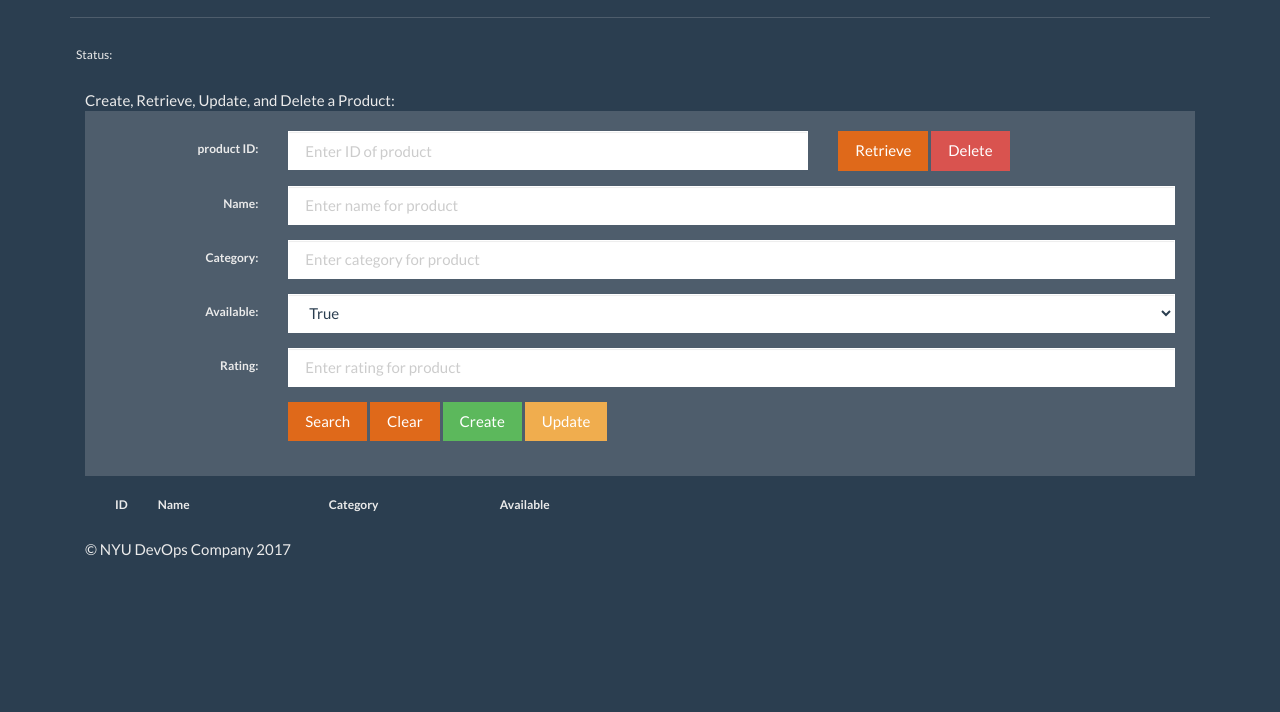
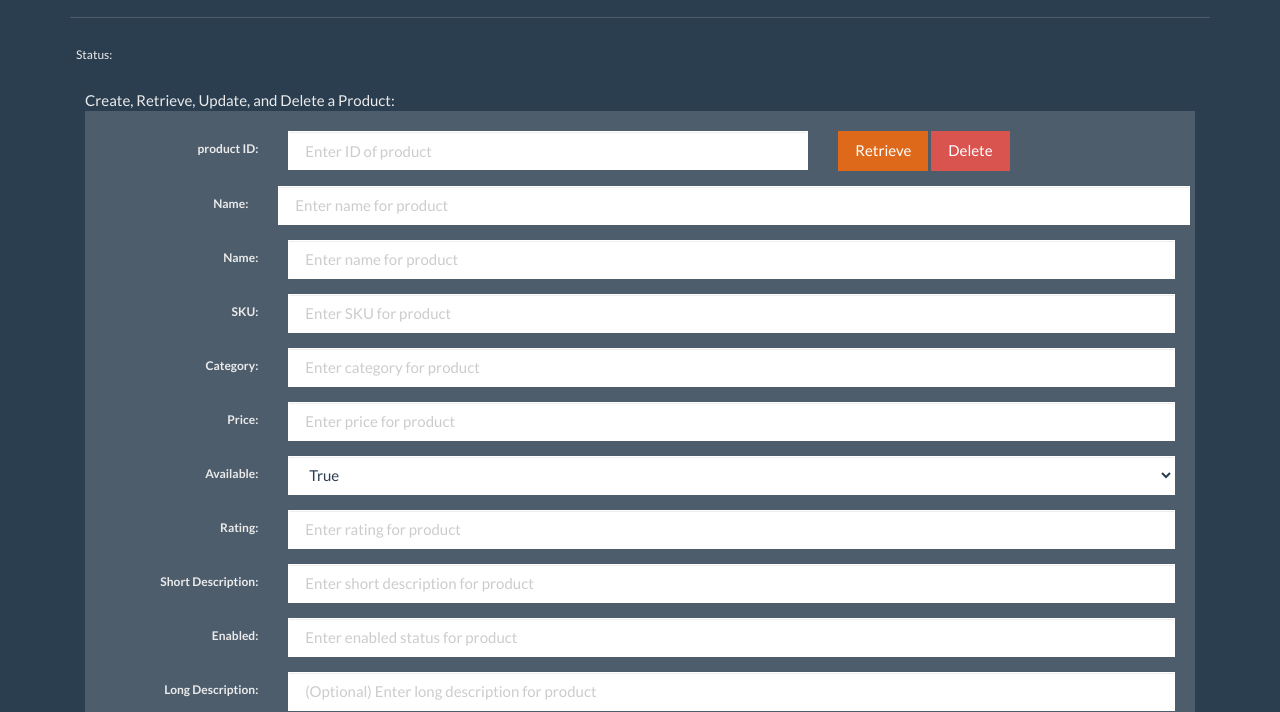
Before and after one commit to DevOps2021-Products/Products, a plain HTML site: page service/static/index.html in a window 1280 px wide. Shown: the part 88-800 px from the top of the page. Drawn offline with Linux system fonts and the light colour scheme; files that its build step writes are made by us from their sources; files whose address does not match are found by name.

Commit message:
service running

```diff
--- a/service/static/index.html
+++ b/service/static/index.html
@@ -40,15 +40,33 @@
 
             <div class="form-horizontal">
               <div class="form-group">
+                  <div class="form-group">
+                <label class="control-label col-sm-2" for="product_name">Name:</label>
+                <div class="col-sm-10">
+                  <input type="text" class="form-control" id="product_name" placeholder="Enter name for product">
+                </div>
+              </div>
                 <label class="control-label col-sm-2" for="product_name">Name:</label>
                 <div class="col-sm-10">
                   <input type="text" class="form-control" id="product_name" placeholder="Enter name for product">
                 </div>
               </div>
               <div class="form-group">
+                <label class="control-label col-sm-2" for="product_sku">SKU:</label>
+                <div class="col-sm-10">
+                  <input type="text" class="form-control" id="product_sku" placeholder="Enter SKU for product">
+                </div>
+              </div>
+              <div class="form-group">
                 <label class="control-label col-sm-2" for="product_category">Category:</label>
                 <div class="col-sm-10">
                   <input type="text" class="form-control" id="product_category" placeholder="Enter category for product">
+                </div>
+              </div>
+              <div class="form-group">
+                <label class="control-label col-sm-2" for="product_price">Price:</label>
+                <div class="col-sm-10">
+                  <input type="text" class="form-control" id="product_price" placeholder="Enter price for product">
                 </div>
               </div>
               <div class="form-group">
@@ -64,6 +82,30 @@
                 <label class="control-label col-sm-2" for="product_rating">Rating:</label>
                 <div class="col-sm-10">
                   <input type="text" class="form-control" id="product_rating" placeholder="Enter rating for product">
+                </div>
+              </div>
+              <div class="form-group">
+                <label class="control-label col-sm-2" for="product_short_description">Short Description:</label>
+                <div class="col-sm-10">
+                  <input type="text" class="form-control" id="product_short_description" placeholder="Enter short description for product">
+                </div>
+              </div>
+              <div class="form-group">
+                <label class="control-label col-sm-2" for="product_enabled">Enabled:</label>
+                <div class="col-sm-10">
+                  <input type="text" class="form-control" id="product_enabled" placeholder="Enter enabled status for product">
+                </div>
+              </div>
+              <div class="form-group">
+                <label class="control-label col-sm-2" for="product_long_description">Long Description:</label>
+                <div class="col-sm-10">
+                  <input type="text" class="form-control" id="product_long_description" placeholder="(Optional) Enter long description for product">
+                </div>
+              </div>
+              <div class="form-group">
+                <label class="control-label col-sm-2" for="product_likes">Likes:</label>
+                <div class="col-sm-10">
+                  <input type="text" class="form-control" id="product_likes" placeholder="Enter likes for product">
                 </div>
               </div>
               <div class="form-group">
```
